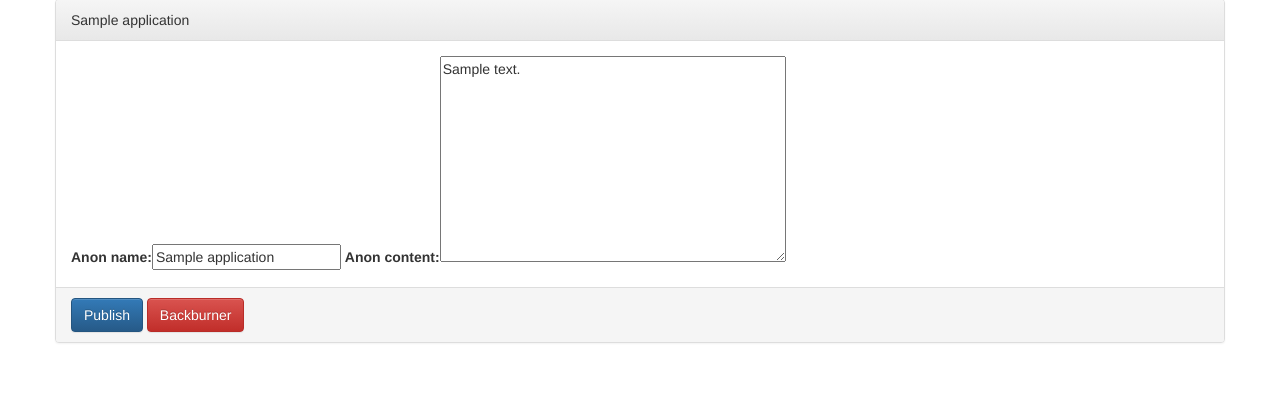
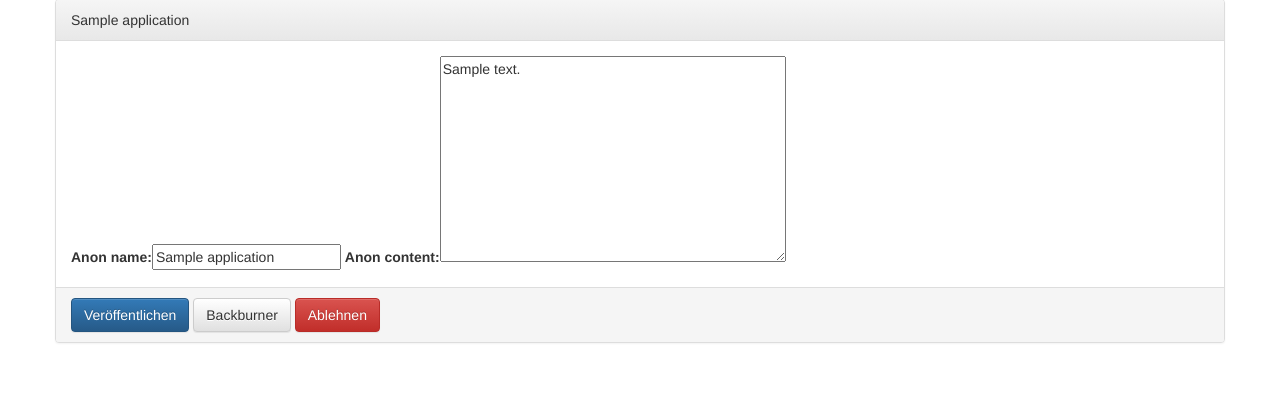
Before and after one commit to DemokratieInBewegung/appntr, a Django app: page /applications/ in a window 1280 px wide. Shown: the part 99-497 px from the top of the page. Run offline with Django 3.2, Linux system fonts and the light colour scheme; a user stored in the database is signed in; tables that the repository leaves empty hold one stand-in row (values such as "Sample post"); some libraries are stand-ins or nearby versions.

Commit message:
better declining

```diff
--- a/appntr/admin.py
+++ b/appntr/admin.py
@@ -19,6 +19,7 @@ class ApplicationeAdmin(admin.ModelAdmin):
         for app in queryset:
             if app.state not in (Application.STATES.REJECTED,
                                  Application.STATES.INVITED,
+                                 Application.STATES.INCOMING,
                                  Application.STATES.BACKBURNER):
                 self.message_user(request, "{} can not be rejected".format(app))
                 continue
--- a/appntr/urls.py
+++ b/appntr/urls.py
@@ -15,7 +15,7 @@ Including another URLconf
 """
 from django.conf.urls import url
 from django.contrib import admin
-from .views import index, invite, edit, applications, incoming, set_state, direct_invite
+from .views import index, invite, edit, applications, incoming, set_state, direct_invite, decline
 
 urlpatterns = [
     url(r'^admin/', admin.site.urls),
@@ -23,6 +23,7 @@ urlpatterns = [
     url(r'^einladung/(?P<id>.*)', invite),
     url(r'^incoming/EXTERNAL', incoming),
     url(r'^applications/(?P<id>.*)/set_state/(?P<state>.*)', set_state),
+    url(r'^applications/decline/(?P<id>.*)', decline),
     url(r'^einladen/', direct_invite),
     url(r'^applications/', applications),
     url(r'^', index)
--- a/appntr/views.py
+++ b/appntr/views.py
@@ -210,7 +210,7 @@ def incoming(request):
 
 
 @login_required
-@user_passes_test(lambda u: u.is_superuser)
+@user_passes_test(lambda u: u.is_staff)
 def set_state(request, state, id):
     app = get_object_or_404(Application, pk=id)
     app.state = state
@@ -259,6 +259,24 @@ def direct_invite(request):
 
 @login_required
 @user_passes_test(lambda u: u.is_staff)
+def decline(request, id):
+    app = get_object_or_404(Application, pk=id)
+
+    EmailMessage(
+            'Ihre Bewerbung bei Demokratie in Bewegung',
+            render_to_string('email_decline.txt', context=dict(app=app)),
+            'robot@demokratie-in-bewegung.org',
+            [app.email],
+            reply_to=("bewerbungs-hilfe@demokratie-in-bewegung.org",)
+        ).send()
+
+    app.state = Application.STATES.DECLINED
+    app.save()
+    return redirect("/applications/")
+
+
+@login_required
+@user_passes_test(lambda u: u.is_staff)
 def applications(request):
     ctx = {}
     if request.method == "POST":
--- a/templates/applications.html
+++ b/templates/applications.html
@@ -13,8 +13,9 @@
               {{app.form}}
           </div>
           <div class="panel-footer">
-            <button type="submit" class="btn btn-primary">Publish</button>
-            <a href="/applications/{{app.id}}/set_state/backburner" class="btn btn-danger">Backburner</a>
+            <button type="submit" class="btn btn-primary">Veröffentlichen</button>
+            <a href="/applications/{{app.id}}/set_state/backburner" class="btn btn-default">Backburner</a>
+            <a href="/applications/decline/{{app.id}}" class="btn btn-danger">Ablehnen</a>
           </div>
         </div>
       </form>
```
